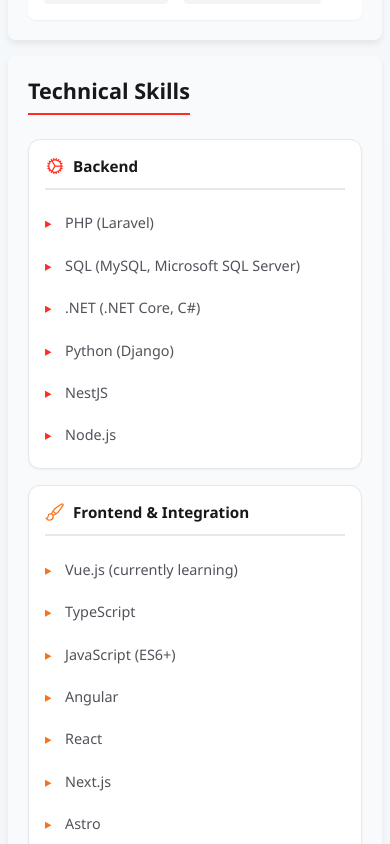
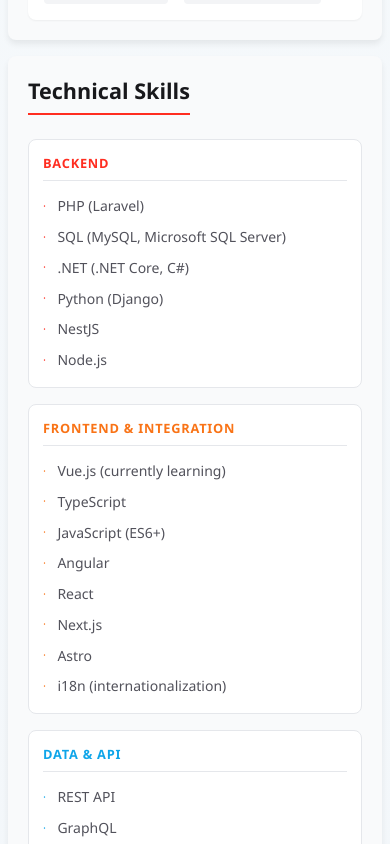
Before and after one commit to v-alex-dev/cv-2026, a Vue app: page / in a window 390 px wide. Shown: the part 1300-2144 px from the top of the page. Built offline with nearby package versions, Linux system fonts and the light colour scheme.

Commit message:
SImplify style

```diff
--- a/src/components/SkillsSection.vue
+++ b/src/components/SkillsSection.vue
@@ -1,16 +1,15 @@
 <script setup lang="ts">
 import { useI18n } from 'vue-i18n'
-import { CogIcon, PaintBrushIcon, ChartBarIcon, WrenchScrewdriverIcon, BookOpenIcon } from '@heroicons/vue/24/outline'
 
 const { t, tm } = useI18n()
 
 const skillCategories = [
-  { key: 'backend', color: '#FF2D20', icon: CogIcon },
-  { key: 'frontend', color: '#F97316', icon: PaintBrushIcon },
-  { key: 'data', color: '#0EA5E9', icon: ChartBarIcon },
-  { key: 'tools', color: '#71717A', icon: WrenchScrewdriverIcon },
-  { key: 'learning', color: '#8B5CF6', icon: BookOpenIcon }
-]
+  { key: 'backend', accent: '#FF2D20' },
+  { key: 'frontend', accent: '#F97316' },
+  { key: 'data', accent: '#0EA5E9' },
+  { key: 'tools', accent: '#71717A' },
+  { key: 'learning', accent: '#8B5CF6' }
+] as const
 </script>
 
 <template>
@@ -23,17 +22,19 @@
         :key="category.key"
         class="skill-category"
       >
-        <div class="category-header">
-          <component :is="category.icon" class="category-icon" :style="{ color: category.color }" />
-          <h4 class="category-title">{{ t(`skills.${category.key}.title`) }}</h4>
-        </div>
+        <h4
+          class="category-title"
+          :style="{ color: category.accent }"
+        >
+          {{ t(`skills.${category.key}.title`) }}
+        </h4>
 
         <ul class="skill-items">
           <li
             v-for="(skill, index) in tm(`skills.${category.key}.items`)"
             :key="index"
             class="skill-item"
-            :style="{ '--skill-color': category.color }"
+            :style="{ '--skill-color': category.accent }"
           >
             {{ skill }}
           </li>
@@ -50,45 +51,30 @@
 
 .skills-container {
   display: grid;
-  grid-template-columns: repeat(auto-fit, minmax(300px, 1fr));
-  gap: 1.5rem;
+  grid-template-columns: repeat(5, 1fr);
+  gap: 1rem;
 }
 
 .skill-category {
   background: var(--color-bg-primary);
-  border-radius: 0.75rem;
-  padding: 1.5rem;
-  box-shadow: var(--shadow-sm);
-  transition: all 0.3s ease;
+  border-radius: 0.5rem;
+  padding: 1rem;
   border: 1px solid var(--color-border);
+  transition: border-color 0.2s ease;
 }
 
 .skill-category:hover {
-  transform: translateY(-4px);
-  box-shadow: var(--shadow-md);
   border-color: var(--color-primary);
 }
 
-.category-header {
-  display: flex;
-  align-items: center;
-  gap: 0.75rem;
-  margin-bottom: 1rem;
-  padding-bottom: 1rem;
-  border-bottom: 2px solid var(--color-border);
-}
-
-.category-icon {
-  width: 1.5rem;
-  height: 1.5rem;
-  flex-shrink: 0;
-}
-
 .category-title {
-  margin: 0;
-  color: var(--color-text-primary);
-  font-size: 1.1rem;
-  font-weight: 600;
+  font-size: 0.8rem;
+  font-weight: 700;
+  letter-spacing: 0.06em;
+  text-transform: uppercase;
+  margin: 0 0 0.75rem 0;
+  padding-bottom: 0.5rem;
+  border-bottom: 1px solid var(--color-border);
 }
 
 .skill-items {
@@ -97,74 +83,46 @@
   margin: 0;
   display: flex;
   flex-direction: column;
-  gap: 0.5rem;
+  gap: 0.3rem;
 }
 
 .skill-item {
   position: relative;
-  padding: 0.5rem 0.75rem 0.5rem 1.5rem;
+  padding: 0.2rem 0 0.2rem 0.9rem;
   color: var(--color-text-secondary);
-  line-height: 1.5;
-  transition: all 0.2s ease;
+  font-size: 0.875rem;
+  line-height: 1.4;
 }
 
 .skill-item::before {
-  content: '▸';
+  content: '·';
   position: absolute;
   left: 0;
   color: var(--skill-color);
-  font-weight: bold;
+  font-size: 0.7rem;
+  top: 0.3rem;
 }
 
-.skill-item:hover {
-  color: var(--color-text-primary);
-  transform: translateX(4px);
-}
-
-@media (max-width: 1024px) {
+/* ── Responsive ── */
+@media (max-width: 1100px) {
   .skills-container {
-    grid-template-columns: repeat(2, 1fr);
-    gap: 1.25rem;
+    grid-template-columns: repeat(3, 1fr);
   }
 }
 
 @media (max-width: 768px) {
   .skills-container {
-    grid-template-columns: 1fr;
-    gap: 1rem;
+    grid-template-columns: repeat(2, 1fr);
   }
 
   .skill-category {
-    padding: 1.25rem;
-  }
-
-  .category-title {
-    font-size: 1rem;
+    padding: 0.875rem;
   }
 }
 
 @media (max-width: 480px) {
-  .skill-category {
-    padding: 1rem;
-  }
-
-  .category-header {
-    gap: 0.5rem;
-    padding-bottom: 0.75rem;
-  }
-
-  .category-icon {
-    width: 1.25rem;
-    height: 1.25rem;
-  }
-
-  .category-title {
-    font-size: 0.95rem;
-  }
-
-  .skill-item {
-    font-size: 0.9rem;
-    padding: 0.4rem 0.5rem 0.4rem 1.25rem;
+  .skills-container {
+    grid-template-columns: 1fr;
   }
 }
 </style>
```
